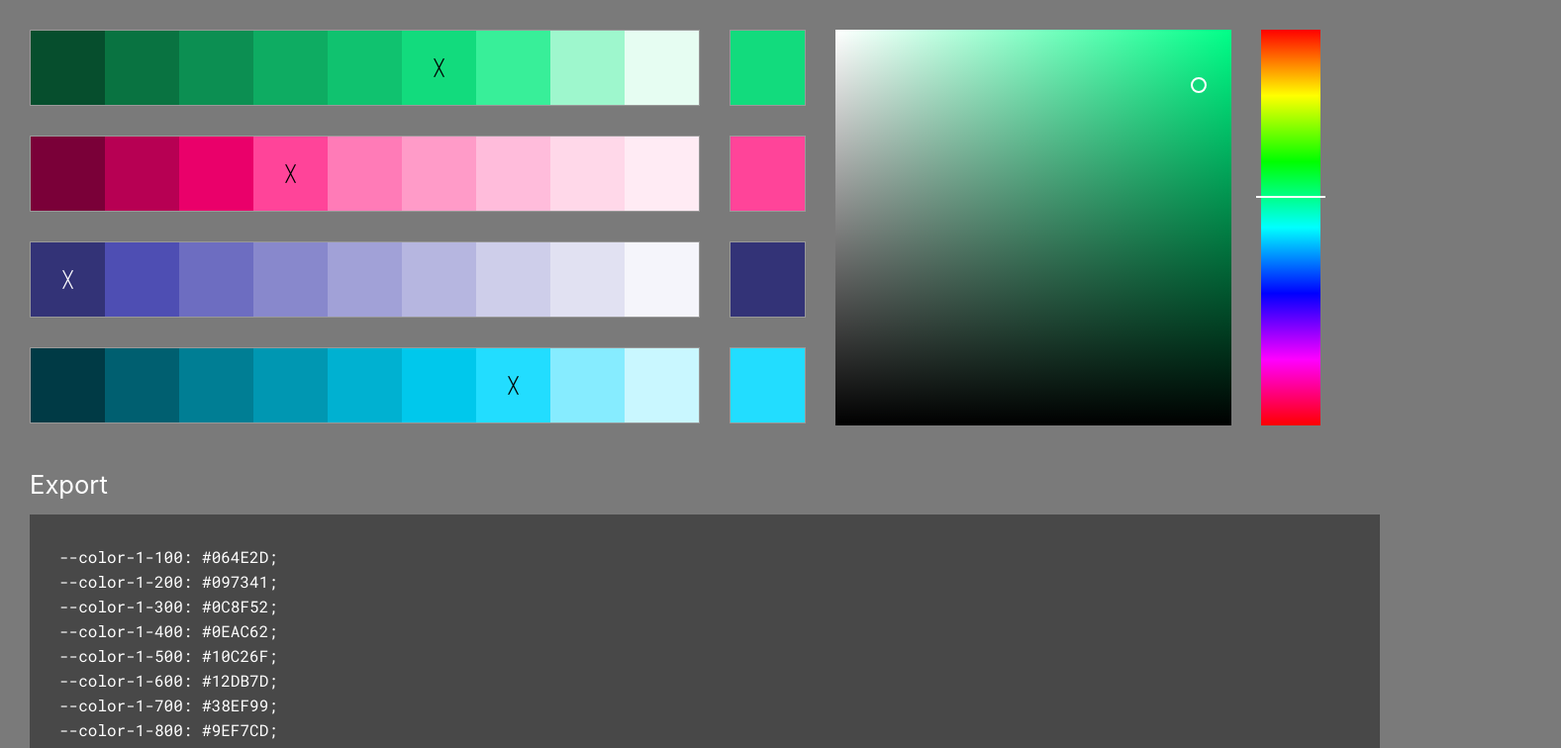
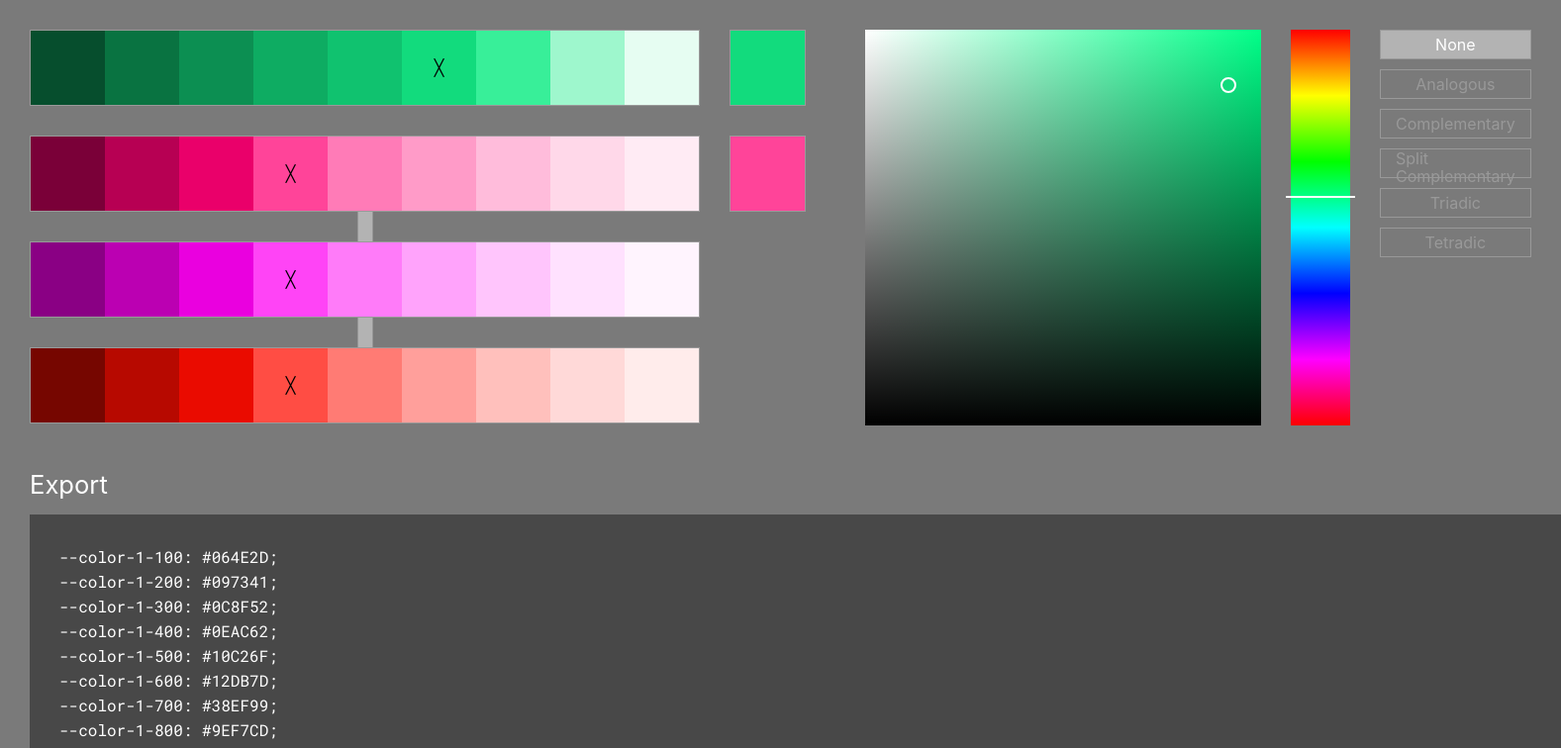
Before and after one commit to jaekwak02/colorgen, a React (Create React App) app: page / in a window 1280 px wide. Both pictures are taken after a click on the element 775 px from the left and 68 px from the top of the page. Shown: the top 756 px of the page at 99% size, 1577 px wide, since content can reach past the window. Built offline with nearby package versions, Linux system fonts and the light colour scheme.

Commit message:
WIP - Color Schemes

```diff
--- a/src/components/ColorGeneratorRow.js
+++ b/src/components/ColorGeneratorRow.js
@@ -5,14 +5,14 @@ import color from "color";
 const ColorGeneratorRow = ({
   colors,
   level,
-  setColor,
   index,
   editingIndex,
-  setEditingIndex
+  setEditingIndex,
+  showConnector = false
 }) => {
   return (
     <ElContainer>
-      <ElColorOptions>
+      <ElColors>
         {colors.map((c, colorIndex) => (
           <ElColor
             key={colorIndex}
@@ -24,12 +24,15 @@ const ColorGeneratorRow = ({
             {colorIndex === level - 1 && "╳"}
           </ElColor>
         ))}
-      </ElColorOptions>
-      <ElColorOptions
-        onClick={() => setEditingIndex(index === editingIndex ? -1 : index)}
-      >
-        <ElColor style={{ backgroundColor: colors[level - 1] }}></ElColor>
-      </ElColorOptions>
+        {showConnector && <ElConnector />}
+      </ElColors>
+      {typeof index === "number" && (
+        <ElColorSelect
+          onClick={() => setEditingIndex(index === editingIndex ? -1 : index)}
+        >
+          <ElColor style={{ backgroundColor: colors[level - 1] }} />
+        </ElColorSelect>
+      )}
     </ElContainer>
   );
 };
@@ -37,10 +40,12 @@ const ColorGeneratorRow = ({
 const ElContainer = styled.div`
   display: grid;
   grid-gap: 30px;
-  grid-template-columns: auto auto 1fr;
+  grid-template-columns: auto auto auto 1fr;
+  align-items: flex-start;
 `;
 
-const ElColorOptions = styled.div`
+const ElColors = styled.div`
+  position: relative;
   display: grid;
   grid-auto-flow: column;
   justify-content: start;
@@ -57,8 +62,25 @@ const ElColor = styled.div`
   justify-items: center;
 `;
 
-const ElColorPickerContainer = styled.div`
-  height: 0;
+const ElColorSelect = styled.div`
+  display: grid;
+  grid-auto-flow: column;
+  justify-content: start;
+  justify-self: start;
+  border: 1px solid var(--color-neutral-500);
+`;
+
+const ElConnector = styled.div`
+  content: "";
+  display: block;
+  position: absolute;
+  left: 50%;
+  top: -31px;
+  transform: translateX(-50%);
+  height: 30px;
+  /* width: calc(100% - 75px); */
+  width: 15px;
+  background-color: var(--color-neutral-600);
 `;
 
 export default ColorGeneratorRow;
--- a/src/components/ColorPicker.js
+++ b/src/components/ColorPicker.js
@@ -1,10 +1,15 @@
 import React, { useState, useEffect, useMemo } from "react";
-import styled from "styled-components";
+import styled, { css } from "styled-components";
 import color from "color";
 import MarkerContainer from "./MarkerContainer";
 import { lerp } from "../utils/utils";
 
-const ColorPicker = ({ color: defaultColor = "#ff0000", setColor }) => {
+const ColorPicker = ({
+  color: defaultColor = "#ff0000",
+  setColor,
+  scheme,
+  setScheme
+}) => {
   const {
     defaultHuePosition,
     defaultHue,
@@ -126,6 +131,24 @@ const ColorPicker = ({ color: defaultColor = "#ff0000", setColor }) => {
       >
         <ElColorPickerHueMarker style={{ top: `${huePosition[1] / 4}%` }} />
       </MarkerContainer>
+      <ElColorSchemeOptions>
+        {[
+          { label: "None", value: null },
+          { label: "Analogous", value: "analogous" },
+          { label: "Complementary", value: "complementary" },
+          { label: "Split Complementary", value: "split-complementary" },
+          { label: "Triadic", value: "triadic" },
+          { label: "Tetradic", value: "tetradic" }
+        ].map((o, index) => (
+          <ElColorSchemeOption
+            key={index}
+            active={scheme === o.value}
+            onClick={() => setScheme(o.value)}
+          >
+            {o.label}
+          </ElColorSchemeOption>
+        ))}
+      </ElColorSchemeOptions>
     </ElColorPickerContainer>
   );
 };
@@ -134,6 +157,7 @@ const ElColorPickerContainer = styled.div`
   display: grid;
   grid-gap: 30px;
   grid-template-columns: auto auto auto 1fr;
+  align-items: flex-start;
   justify-content: flex-start;
 `;
 
@@ -167,4 +191,38 @@ const ElColorPickerHueMarker = styled.div`
   background-color: white;
 `;
 
+const ElColorSchemeOptions = styled.div`
+  display: grid;
+  grid-gap: 10px;
+`;
+
+const ElColorSchemeOption = styled.div`
+  height: 30px;
+  padding: 0px 15px;
+  background-color: var(--color-neutral-400);
+  border: 1px solid var(--color-neutral-500);
+
+  color: var(--color-neutral-500);
+
+  display: grid;
+  justify-items: center;
+  align-items: center;
+
+  cursor: pointer;
+
+  &:hover {
+    background-color: var(--color-neutral-500);
+    background-color: var(--color-neutral-600);
+    color: white;
+  }
+
+  ${props =>
+    props.active &&
+    css`
+      background-color: var(--color-neutral-500);
+      background-color: var(--color-neutral-600);
+      color: white;
+    `}
+`;
+
 export default ColorPicker;
--- a/src/components/NewColorGen.js
+++ b/src/components/NewColorGen.js
@@ -7,12 +7,38 @@ import ColorPicker from "./ColorPicker";
 const NewColorGen = () => {
   const [editingIndex, setEditingIndex] = useState(-1);
   const [baseColors, setBaseColors] = useState([
-    "#12db7d",
-    "#FF4499",
-    "#333377",
-    "#22DDFF"
+    { color: "#12db7d", scheme: null },
+    { color: "#FF4499", scheme: "analogous" }
   ]);
-  const generatedColors = baseColors.map(c => generateColors(c));
+  const generatedColors = baseColors.map(c => generateColors(c.color));
+  const generatedColorSchemes = baseColors
+    .map(baseColor =>
+      baseColor.scheme === "analogous"
+        ? [
+            color(baseColor.color).rotate(-30),
+            color(baseColor.color).rotate(30)
+          ]
+        : baseColor.scheme === "complementary"
+        ? [color(baseColor.color).rotate(180)]
+        : baseColor.scheme === "split-complementary"
+        ? [
+            color(baseColor.color).rotate(150),
+            color(baseColor.color).rotate(210)
+          ]
+        : baseColor.scheme === "triadic"
+        ? [
+            color(baseColor.color).rotate(-120),
+            color(baseColor.color).rotate(120)
+          ]
+        : baseColor.scheme === "tetradic"
+        ? [
+            color(baseColor.color).rotate(-180),
+            color(baseColor.color).rotate(-90),
+            color(baseColor.color).rotate(90)
+          ]
+        : []
+    )
+    .map(colors => colors.map(c => generateColors(c.hex())));
 
   console.log("NEW COLOR GEN", baseColors);
 
@@ -20,31 +46,45 @@ const NewColorGen = () => {
     <ElContainer>
       <ElColorsContainer>
         <ElColors>
-          {generatedColors.map(({ colors, level }, colorIndex) => (
+          {baseColors.map((baseColor, colorIndex) => {
+            const { colors, level } = generatedColors[colorIndex];
+            const additionalRows = generatedColorSchemes[colorIndex];
+
+            return (
+              <ElColorRowGroup key={colorIndex}>
                 <ColorGeneratorRow
-              key={colorIndex}
                   colors={colors}
                   level={level}
-              setColor={c => {
-                const newBaseColors = [...baseColors];
-                newBaseColors[colorIndex] = c;
-                setBaseColors(newBaseColors);
-              }}
                   index={colorIndex}
                   editingIndex={editingIndex}
                   setEditingIndex={setEditingIndex}
                 />
+                {additionalRows.map(({ colors, level }, rowIndex) => (
+                  <ColorGeneratorRow
+                    key={rowIndex}
+                    colors={colors}
+                    level={level}
+                    showConnector
+                  />
                 ))}
+              </ElColorRowGroup>
+            );
+          })}
         </ElColors>
         <ElColorPickerContainer>
           {editingIndex !== -1 && (
             <ColorPicker
               key={editingIndex}
-              color={baseColors[editingIndex]}
-              setColor={c => {
+              color={baseColors[editingIndex].color}
+              setColor={hex => {
                 const newBaseColors = [...baseColors];
-                newBaseColors[editingIndex] = c;
+                newBaseColors[editingIndex].color = hex;
                 setBaseColors(newBaseColors);
+              }}
+              scheme={baseColors[editingIndex].scheme}
+              setScheme={scheme => {
+                baseColors[editingIndex].scheme = scheme;
+                setBaseColors([...baseColors]);
               }}
             />
           )}
@@ -53,7 +93,14 @@ const NewColorGen = () => {
       <div>
         <div className="medium-header">Export</div>
         <ElExportContainer>
-          {generatedColors
+          {baseColors
+            .reduce((acc, curr, index) => {
+              acc.push(generatedColors[index]);
+              console.log(generatedColorSchemes, generatedColorSchemes[index]);
+              acc.push(...generatedColorSchemes[index]);
+
+              return acc;
+            }, [])
             .map(({ colors }, index) =>
               colors
                 .map(
@@ -86,6 +133,12 @@ const ElColors = styled.div`
   display: grid;
   grid-gap: 30px;
   align-content: start;
+`;
+
+const ElColorRowGroup = styled.div`
+  display: grid;
+  grid-gap: 30px;
+  align-items: center;
 `;
 
 const ElColorPickerContainer = styled.div``;
```
Lines whose indentation alone changed are shown as unchanged.
